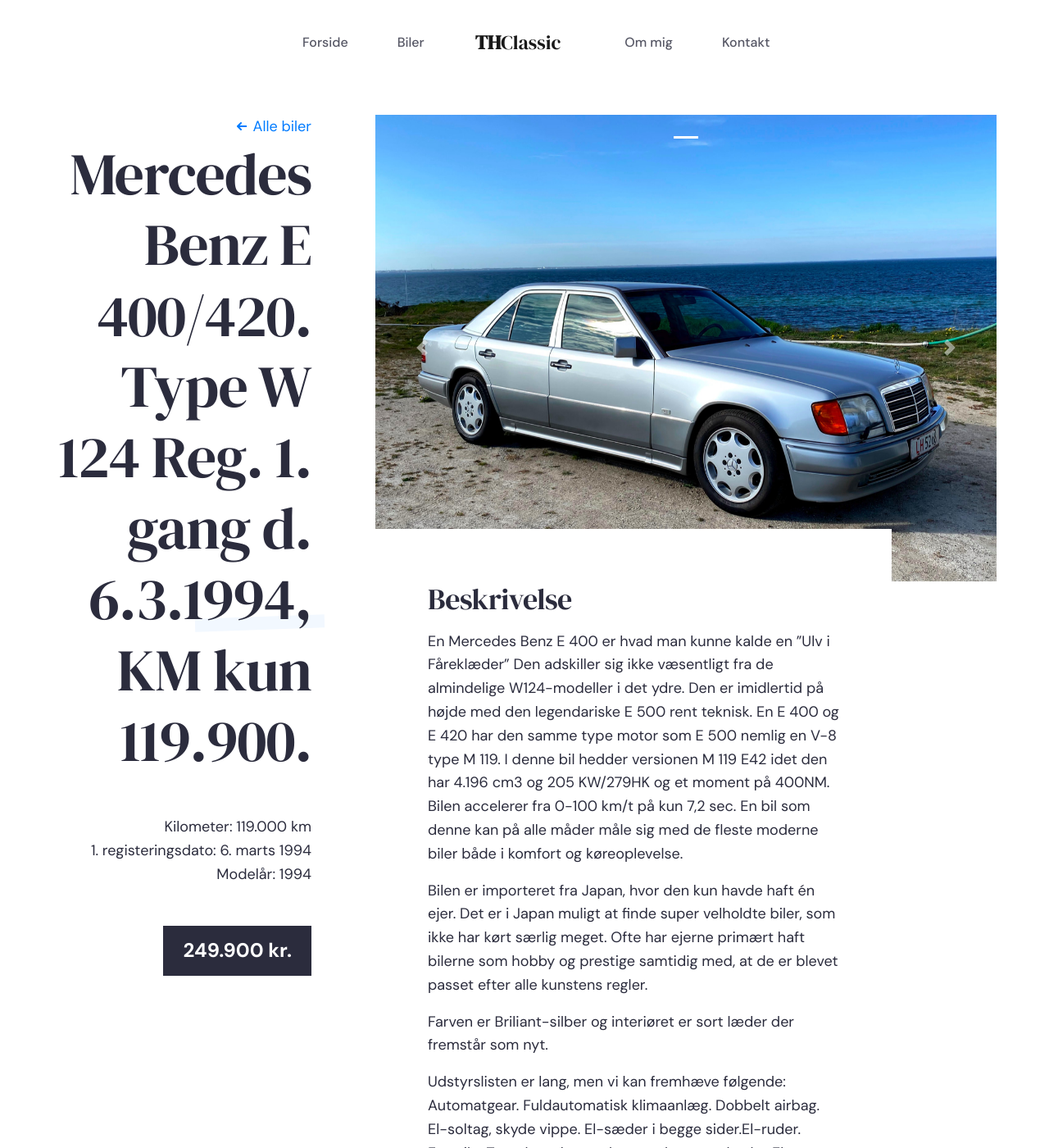
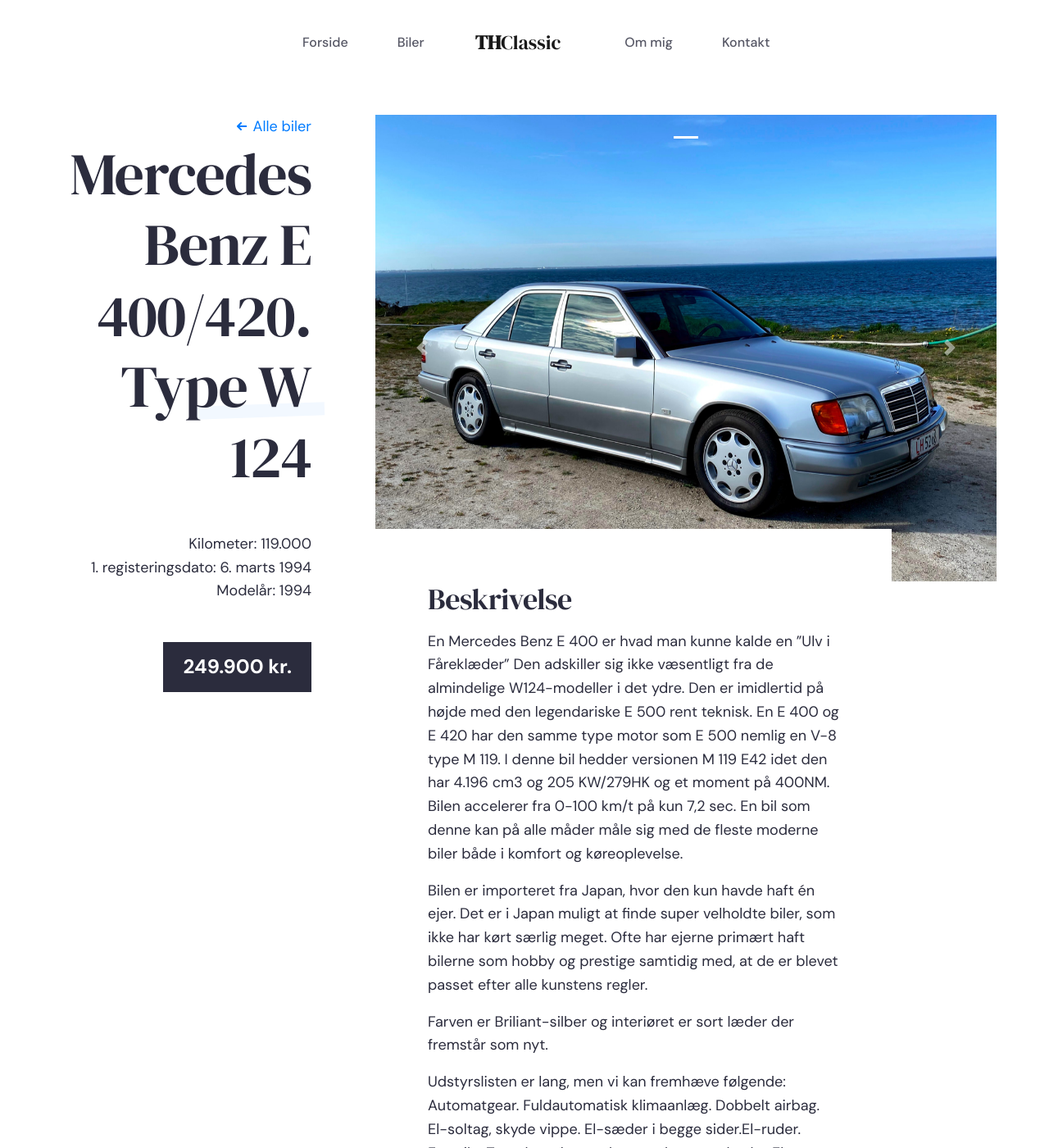
Before and after one commit to aakjaer/thclassic, a Jekyll site: the page built from _cars/jaguar-e-type.md, in a window 1280 px wide and 1400 px high. Shown: the whole window at 82% size. Built offline with Jekyll 4.4.1, drawn with Linux system fonts in a browser that asks for light colours.

Commit message:
Updated '_cars/jaguar-e-type.md' via CloudCannon

```diff
--- a/_cars/jaguar-e-type.md
+++ b/_cars/jaguar-e-type.md
@@ -1,7 +1,7 @@
 ---
-title: 'Mercedes Benz E 400/420. Type W 124 Reg. 1. gang d. 6.3.1994, KM kun 119.900.'
+title: Mercedes Benz E 400/420. Type W 124
 model_details:
-km: 119.000 km
+km: '119.000'
 price: '249.900'
 registration: 6. marts 1994
 model_year: 1994
```
